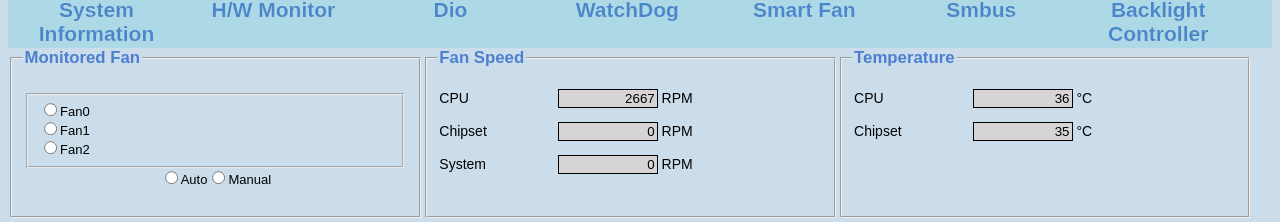
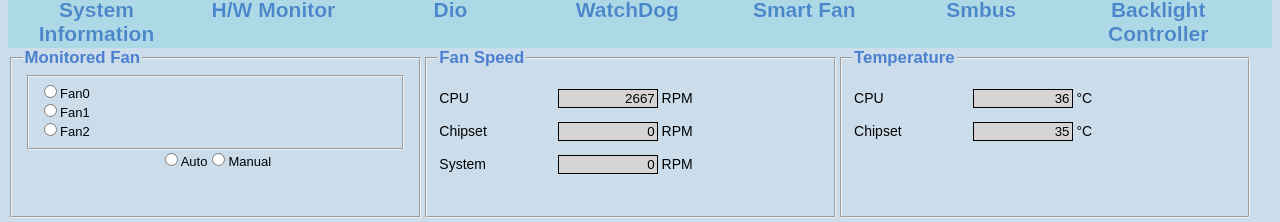
Before and after one commit to ds94059/Hi-Safe-UI, a React (Create React App) app: page /SmartFan in a window 1280 px wide. Shown: the part 433-655 px from the top of the page. Built offline with nearby package versions, Linux system fonts and the light colour scheme.

Commit message:
修復smartfan視窗縮小的時候覆蓋在upbar上面的問題

```diff
--- a/src/smartfan.css
+++ b/src/smartfan.css
@@ -18,14 +18,6 @@
 .radiobox{
     width:100%;
     text-align: center;
-    position: relative;
-            top: 50%;
-            left: 50%;
-            -webkit-transform: translate(-50%, -50%);
-            -moz-transform: translate(-50%, -50%);
-            -ms-transform: translate(-50%, -50%);
-            -o-transform: translate(-50%, -50%);
-            transform: translate(-50%, -50%);
 }
 .fansetimg{
     width:100%;
@@ -54,6 +46,6 @@ input[type="range"] {
   }
 
 @media (max-width:800px) {
-    .wid33,.rightfan {width:100%;}
+    .wid33,.rightfan,.radiobox {width:100%;}
     .fansetimg,.leftfan{display: none;}
 }
```
